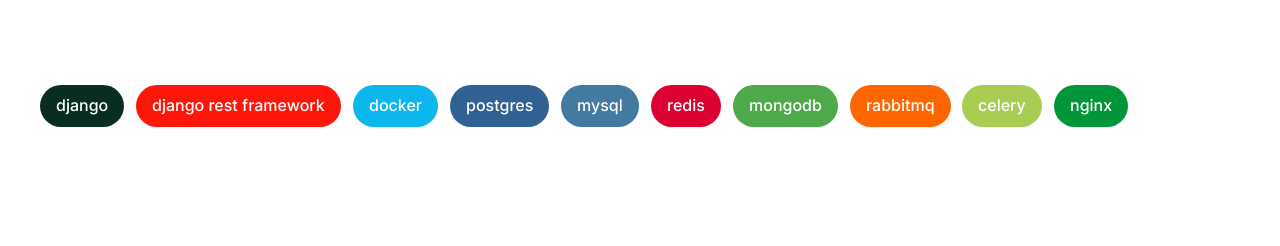
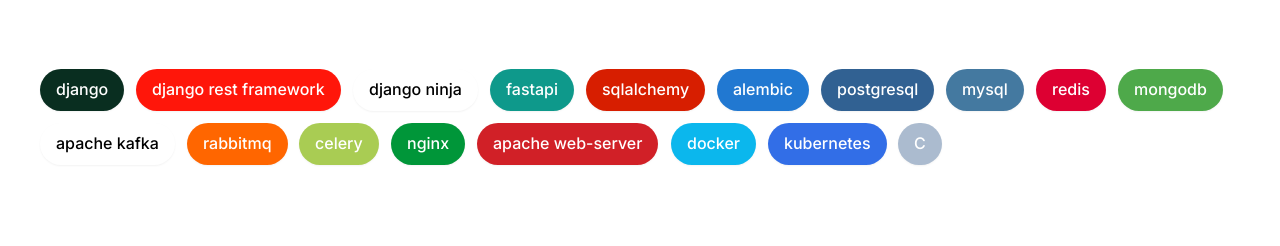
Before and after one commit to F0RRZZ/khagazheev.github.io, a plain HTML site: page index.html in a window 1280 px wide. Shown: the part 275-521 px from the top of the page. Drawn offline with nearby package versions, Linux system fonts and the light colour scheme.

Commit message:
Add skills

```diff
--- a/index.html
+++ b/index.html
@@ -4,8 +4,8 @@
         <meta charset="utf-8">
         <meta name="viewport" content="width=device-width, initial-scale=1.0">
         <title>Марат Хагажеев | Backend Developer</title>
-        <meta name="description" content="Backend-разработчик с опытом работы в Студии Артемия Лебедева и Яндекс. Специализация: Python, Django, Django REST Framework, Docker, PostgreSQL.">
-        <meta name="keywords" content="backend разработчик, Python, Django, DRF, Docker, PostgreSQL, резюме, портфолио, хагажеев, марат">
+        <meta name="description" content="Backend-разработчик с опытом работы в Студии Артемия Лебедева и Яндекс. Специализация: Python, Django, Django REST Framework, FastAPI, Django Ninja.">
+        <meta name="keywords" content="backend разработчик, Python, Django, FastAPI, DRF, Django Rest Framework, CPython, FastAPI резюме, портфолио, хагажеев, марат">
         <meta name="author" content="Марат Хагажеев">
 
         <meta property="og:type" content="website">
@@ -186,7 +186,7 @@
                 display: flex;
                 flex-wrap: wrap;
                 gap: 0.75rem;
-                margin: 3rem 0;
+                margin: 2rem 0;
             }
 
             .tech-tag {
@@ -444,18 +444,25 @@
                     </div>
                 </div>
 
-                <!-- Skills section -->
                 <div class="tech-grid animate-fade delay-200">
                     <p class="tech-tag" style="background-color: #092E20;">django</p>
                     <p class="tech-tag" style="background-color: #FF160A;">django rest framework</p>
-                    <p class="tech-tag" style="background-color: #0BB7ED;">docker</p>
-                    <p class="tech-tag" style="background-color: #316192;">postgres</p>
+                    <p class="tech-tag" style="background-color: #FFFFFF; color: black;">django ninja</p>
+                    <p class="tech-tag" style="background-color: #0e998b;">fastapi</p>
+                    <p class="tech-tag" style="background-color: #d71e00;">sqlalchemy</p>
+                    <p class="tech-tag" style="background-color: #2178d1;">alembic</p>
+                    <p class="tech-tag" style="background-color: #316192;">postgresql</p>
                     <p class="tech-tag" style="background-color: #4479A0;">mysql</p>
                     <p class="tech-tag" style="background-color: #DD0032;">redis</p>
                     <p class="tech-tag" style="background-color: #4EA94A;">mongodb</p>
+                    <p class="tech-tag" style="background-color: #FFFFFF; color: black;">apache kafka</p>
                     <p class="tech-tag" style="background-color: #FF6600;">rabbitmq</p>
                     <p class="tech-tag" style="background-color: #A9CC53;">celery</p>
                     <p class="tech-tag" style="background-color: #009639;">nginx</p>
+                    <p class="tech-tag" style="background-color: #d12027;">apache web-server</p>
+                    <p class="tech-tag" style="background-color: #0BB7ED;">docker</p>
+                    <p class="tech-tag" style="background-color: #326ee7;">kubernetes</p>
+                    <p class="tech-tag" style="background-color: #abbbcf;">C</p>
                 </div>
             </header>
 
```
